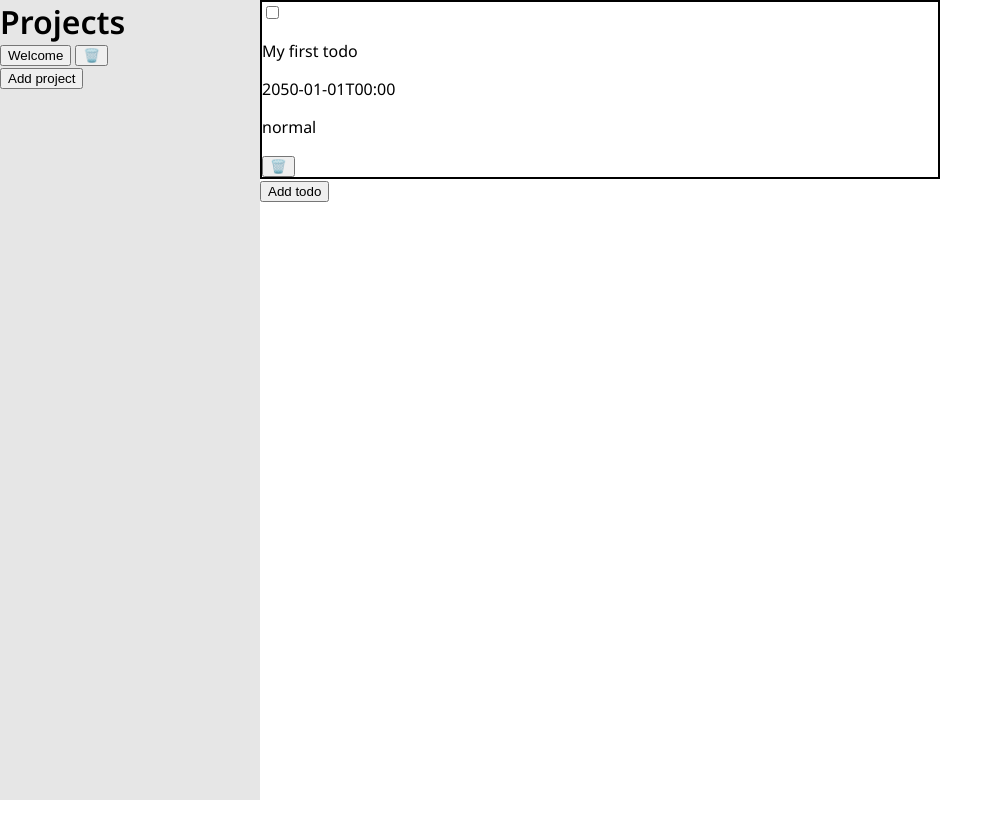
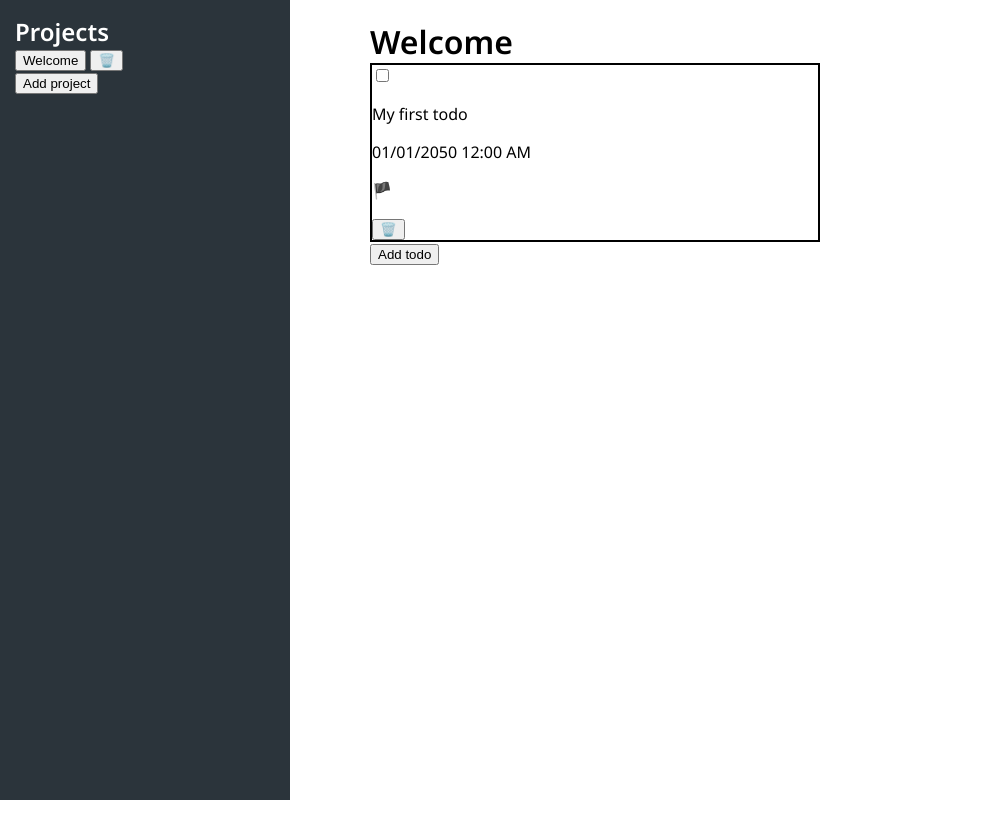
Before and after one commit to Alyoshka5/odin_todo_list, a website built with webpack: page dist/index.html in a window 1280 px wide. Shown: the whole page, without its empty margins (0-1003 px from the left). Before the commit the page ends 800 px from the top, so only its background shows below. Built offline with nearby package versions, Linux system fonts and the light colour scheme.

Commit message:
Change priority display and time formating

```diff
--- a/package.json
+++ b/package.json
@@ -21,5 +21,8 @@
     "style-loader": "^3.3.1",
     "webpack": "^5.75.0",
     "webpack-cli": "^5.0.1"
+  },
+  "dependencies": {
+    "date-fns": "^2.29.3"
   }
 }
--- a/src/eventController.js
+++ b/src/eventController.js
@@ -14,6 +14,7 @@ const todoForm = document.querySelector('.todo-form');
 let deleteTodoButtons = document.querySelectorAll('button.delete-todo');
 let todosInfo = document.querySelectorAll('.todo-info');
 let todoCheckboxes = document.querySelectorAll('.todo-checkbox');
+const todoFormPriority = document.querySelector('#todo-priority');
 
 newProjectButton.addEventListener('click', projectDom.openProjectForm);
 projectForm.addEventListener('submit', createProject);
@@ -26,6 +27,7 @@ todoForm.addEventListener('submit', manageTodoForm);
 deleteTodoButtons.forEach(todoButton => todoButton.addEventListener('click', deleteTodo));
 todosInfo.forEach(todoInfo => todoInfo.addEventListener('click', todoDom.toggleTodoForm));
 todoCheckboxes.forEach(checkbox => checkbox.addEventListener('click', todoDom.toggleTodoCompletion));
+todoFormPriority.addEventListener('change', todoDom.changePriorityStyle);
 
 function updateProjectButtons() {
     projectButtons = document.querySelectorAll('.project-button');
--- a/src/projectDomController.js
+++ b/src/projectDomController.js
@@ -3,6 +3,7 @@
 import { findProject, resetCurrentProject } from "./project";
 
 
+const projectTitle = document.querySelector('.project-title');
 const todosDiv = document.querySelector('.todos');
 const addTodoButton = document.querySelector('#add-todo-button');
 const projectForm = document.querySelector('.project-form');
@@ -25,6 +26,7 @@
 
     // Project display
     function addProject(project) {
+        projectTitle.textContent = project.name;
         projectsDiv.innerHTML += `
         <div class="project-div" data-project-index="${project.index}">
             <button class="project-button">${project.name}</button>
--- a/src/style.css
+++ b/src/style.css
@@ -7,20 +7,27 @@ body {
     margin: 0;
     font-family: 'Noto Sans', sans-serif;
     display: grid;
-    grid-template-columns: 260px 1fr 340px;
+    grid-template-columns: 290px 1fr 380px;
 }
 
 .side-bar {
-    background-color: #e6e6e6;
+    background-color: #2b343b;
+    padding: 15px;
 }
 
 .workspace {
     background-color: #fff;
     height: 100%;
     width: fit-content(100%);
+    padding: 20px 80px;
 }
 
 h1 {
+    margin: 0;
+}
+
+h2 {
+    color: #fff;
     margin: 0;
 }
 
@@ -66,6 +73,12 @@ h1 {
     text-decoration: line-through;
 }
 
+.none-priority { color: #bababa; }
+.low-priority { color: #2ecd6f; }
+.normal-priority { color: #6fddfe; }
+.high-priority { color: #fecc00; }
+.urgent-priority { color: #f50000; }
+
 /* EDIT BAR */
 .edit-bar {
     background-color: #fff;
--- a/src/todo.js
+++ b/src/todo.js
@@ -53,7 +53,7 @@ function addDefaultTodo() {
     let today = "2050-01-01T00:00";
     let index = currentProject.todoIndex;
     currentProject.todoIndex += 1;
-    let todo = todoFactory("My first todo", "This is a todo", today, 'normal', index);
+    let todo = todoFactory("My first todo", "This is a todo", today, 'none', index);
     currentProject.todos.push(todo);
     todoDom.displayTodo(todo);
     updateTodoButtons();
--- a/src/todoDomController.js
+++ b/src/todoDomController.js
@@ -1,14 +1,15 @@
-import { todoFormAction, changeTodoFormAction, manageEditTodoForm, reloadTodoDiv, findTodo } from "./todo";
+import { compareAsc, format } from 'date-fns'
+import { todoFormAction, changeTodoFormAction, manageEditTodoForm, findTodo } from "./todo";
 import { updateTodoButtons } from "./eventController";
 
 const todosDiv = document.querySelector('.todos');
 const editBar = document.querySelector('.edit-bar');
 const addTodoButton = document.querySelector('#add-todo-button');
 const todoForm = document.querySelector('.todo-form');
-const todoFormTitle = document.querySelector('.todo-form .todo-title');
-const todoFormDescription = document.querySelector('.todo-form .todo-description');
-const todoFormDuedate = document.querySelector('.todo-form .todo-duedate');
-const todoFormPriority = document.querySelector('.todo-form .todo-priority');
+const todoFormTitle = document.querySelector('#todo-title');
+const todoFormDescription = document.querySelector('#todo-description');
+const todoFormDuedate = document.querySelector('#todo-duedate');
+const todoFormPriority = document.querySelector('#todo-priority');
 const todoFormSubmit = document.querySelector('#todo-form-submit');
 
 const todoDom = (() => {
@@ -66,16 +67,22 @@ const todoDom = (() => {
         return [title, description, duedate, priority];
     }
 
+    function changePriorityStyle() {
+        todoFormPriority.classList = `${todoFormPriority.value}-priority`;
+    }
+
+    // Display and modify todos
     function displayTodo(todo) {
         let completedClass = todo.completed ? 'completed-todo' : '';
         let precheckCheckbox = todo.completed ? 'checked' : '';
+        let formatedDueDate = format(new Date(todo.dueDate), `dd/MM/yyyy p`);
         todosDiv.innerHTML += `
             <div class="todo ${completedClass}" data-todo-index="${todo.index}" data-todo-form-action="update">
                 <input type="checkbox" class="todo-checkbox" ${precheckCheckbox}>
                 <div class="todo-info">
                     <p class="todo-title">${todo.title}</p>
-                    <p>${todo.dueDate}</p>
-                    <p>${todo.priority}</p>
+                    <p>${formatedDueDate}</p>
+                    <p class="${todo.priority}-priority">🏴</p>
                 </div>
                 <button class="delete-todo">🗑️</button>
             </div>
@@ -86,7 +93,7 @@ const todoDom = (() => {
         todoInfoDiv.innerHTML = `
             <p class="todo-title">${todo.title}</p>
             <p>${todo.dueDate}</p>
-            <p>${todo.priority}</p>
+            <p class="${todo.priority}-priority">🏴</p>
         `;
     }
 
@@ -110,7 +117,7 @@ const todoDom = (() => {
         closeTodoForm();
     }
 
-    return { showTodoButton, hideTodoButton, fillTodoForm, toggleTodoForm, closeTodoForm, getFormValues, displayTodo, reloadTodoDiv, clearTodos, removeTodo, toggleTodoCompletion }
+    return { showTodoButton, hideTodoButton, fillTodoForm, toggleTodoForm, closeTodoForm, getFormValues,changePriorityStyle, displayTodo, reloadTodoDiv, clearTodos, removeTodo, toggleTodoCompletion }
 })();
 
 export default todoDom;
```
Also changed, not shown: dist/index.html, dist/main.js, 2 other files.
